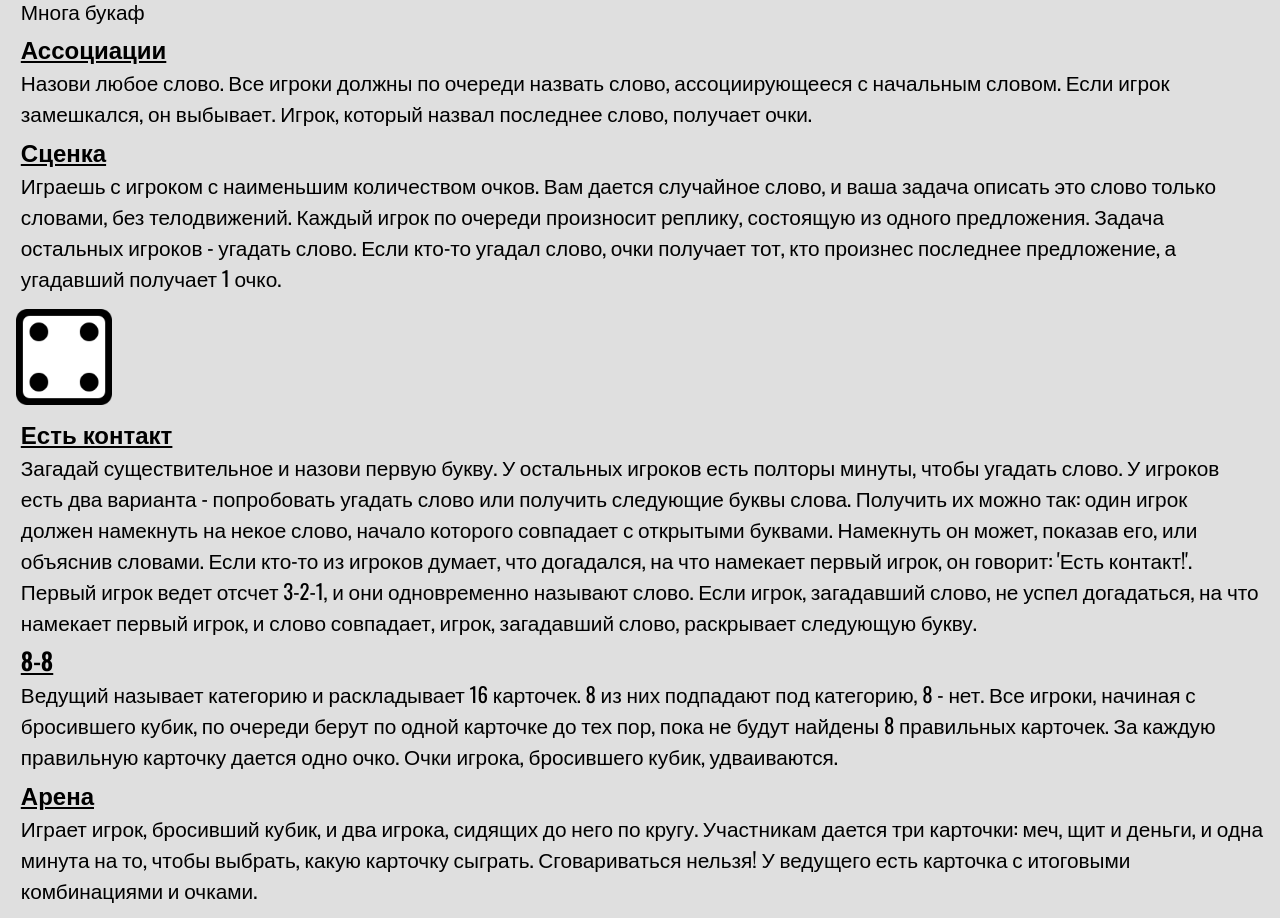
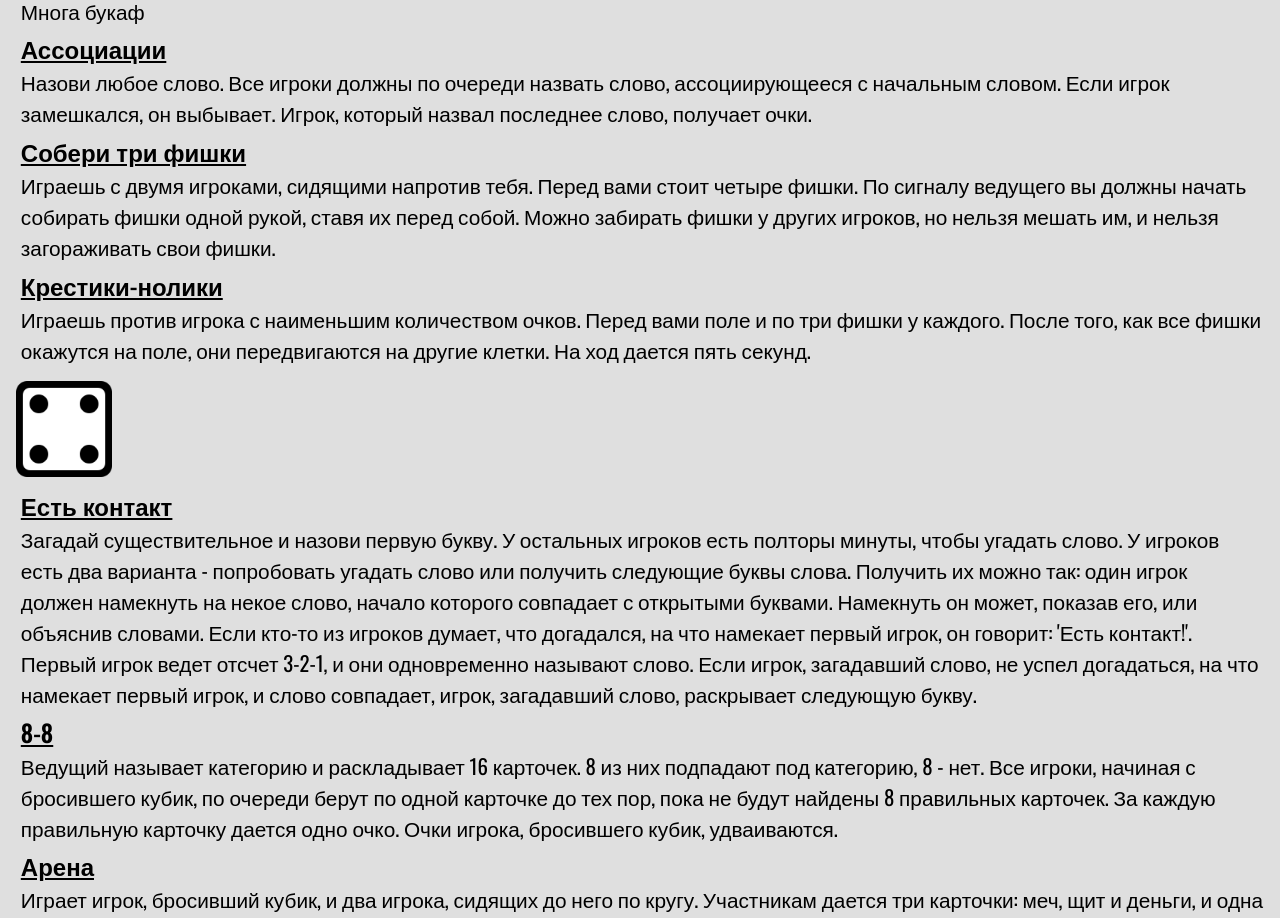
Before and after one commit to sleeveartist/boardgame-final, a React app in the folder frontend/: page /rules in a window 1280 px wide. Shown: the part 900-1818 px from the top of the page. Built offline with nearby package versions, Linux system fonts and the light colour scheme; the HTML template or start-up script is replaced by a standard one.

Commit message:
Tasks added

```diff
--- a/frontend/src/assets/tasks/twoThreeTasks.js
+++ b/frontend/src/assets/tasks/twoThreeTasks.js
@@ -34,9 +34,14 @@ const twoThreeTasks = [
         taskDescription: "Назови любое слово. Все игроки должны по очереди назвать слово, ассоциирующееся с начальным словом. Если игрок замешкался, он выбывает. Игрок, который назвал последнее слово, получает очки."
     },
     {
-        taskName: "Сценка",
-        taskDescription: "Играешь с игроком с наименьшим количеством очков. Вам дается случайное слово, и ваша задача описать это слово только словами, без телодвижений. Каждый игрок по очереди произносит реплику, состоящую из одного предложения. Задача остальных игроков - угадать слово. Если кто-то угадал слово, очки получает тот, кто произнес последнее предложение, а угадавший получает 1 очко."
+        taskName: "Собери три фишки",
+        taskDescription: "Играешь с двумя игроками, сидящими напротив тебя. Перед вами стоит четыре фишки. По сигналу ведущего вы должны начать собирать фишки одной рукой, ставя их перед собой. Можно забирать фишки у других игроков, но нельзя мешать им, и нельзя загораживать свои фишки."
+    },
+    {
+        taskName: "Крестики-нолики",
+        taskDescription: "Играешь против игрока с наименьшим количеством очков. Перед вами поле и по три фишки у каждого. После того, как все фишки окажутся на поле, они передвигаются на другие клетки. На ход дается пять секунд."
     }
 ]
 
+
 export default twoThreeTasks
```
